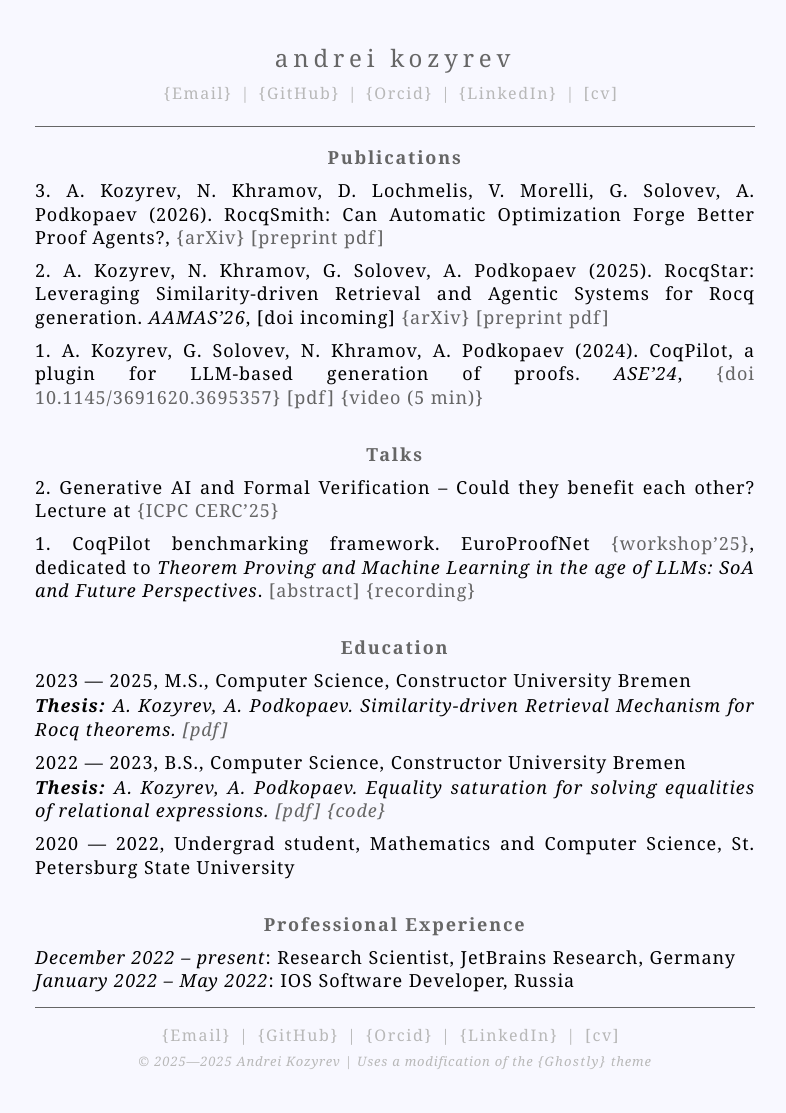
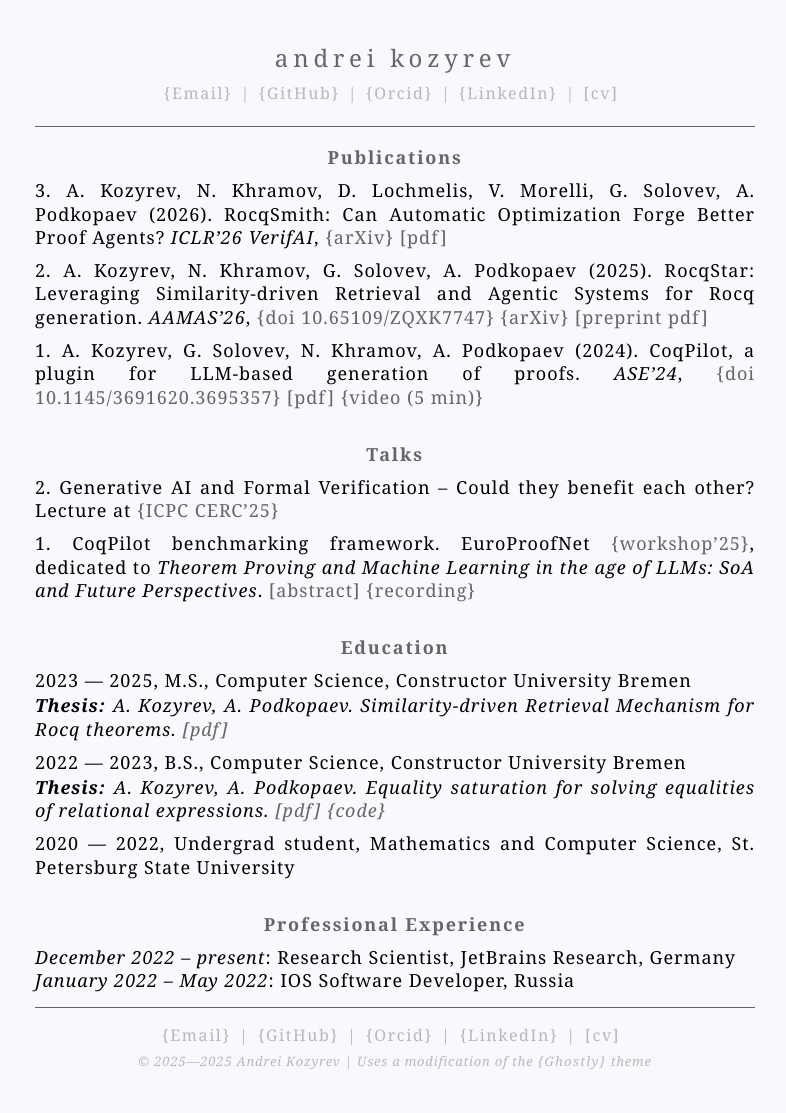
Before and after one commit to K-dizzled/homepage, a Jekyll site: the page built from index.md, in a window 1280 px wide. Shown: the whole page, without its empty margins (245-1031 px from the left). Built offline with Jekyll 4.4.1, drawn with Linux system fonts in a browser that asks for light colours.

Commit message:
feat: Update papers

```diff
--- a/index.md
+++ b/index.md
@@ -7,8 +7,8 @@ title: Home
 {: .centered }
 
 1. A. Kozyrev, G. Solovev, N. Khramov, A. Podkopaev (2024). CoqPilot, a plugin for LLM-based generation of proofs. _ASE'24_, [doi <nobr>10.1145/3691620.3695357</nobr>](https://doi.org/10.1145/3691620.3695357) [pdf](./papers/kozyrev2024coqpilot.pdf) [video (5 min)](https://www.youtube.com/watch?v=oB1Lx-So9Lo)
-1. A. Kozyrev, N. Khramov, G. Solovev, A. Podkopaev (2025). RocqStar: Leveraging Similarity-driven Retrieval and Agentic Systems for Rocq generation. _AAMAS'26_, [doi incoming] [arXiv](https://arxiv.org/abs/2505.22846) [preprint pdf](./papers/rocqstar2025preprint.pdf)
-1. A. Kozyrev, N. Khramov, D. Lochmelis, V. Morelli, G. Solovev, A. Podkopaev (2026). RocqSmith: Can Automatic Optimization Forge Better Proof Agents?, [arXiv](https://arxiv.org/abs/2602.05762) [preprint pdf](./papers/kozyrev2026rocqsmith.pdf)
+1. A. Kozyrev, N. Khramov, G. Solovev, A. Podkopaev (2025). RocqStar: Leveraging Similarity-driven Retrieval and Agentic Systems for Rocq generation. _AAMAS'26_, [doi <nobr>10.65109/ZQXK7747</nobr>](https://dl.acm.org/doi/10.65109/ZQXK7747) [arXiv](https://arxiv.org/abs/2505.22846) [preprint pdf](./papers/rocqstar2025preprint.pdf)
+1. A. Kozyrev, N. Khramov, D. Lochmelis, V. Morelli, G. Solovev, A. Podkopaev (2026). RocqSmith: Can Automatic Optimization Forge Better Proof Agents? _ICLR'26 VerifAI_, [arXiv](https://arxiv.org/abs/2602.05762) [pdf](./papers/kozyrev2026rocqsmith.pdf)
 {: .reverse}
 
 ## Talks
```
